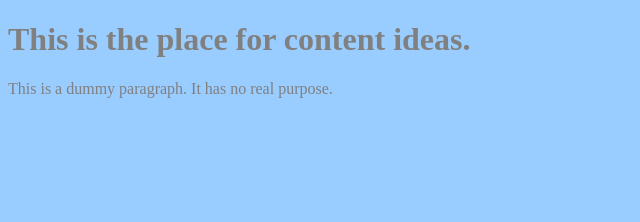
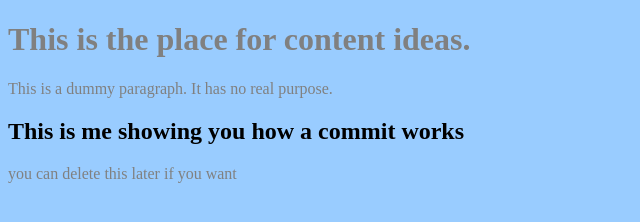
Before and after one commit to johnvasko/johnvasko.github.io, a plain HTML site: page unit_1/index.html in a window 1280 px wide. Shown: the whole page, without its empty margins (0-640 px from the left). Drawn offline with Linux system fonts and the light colour scheme.

Commit message:
Update index.html

```diff
--- a/unit_1/index.html
+++ b/unit_1/index.html
@@ -7,5 +7,7 @@
 <body>
 	<h1>This is the place for content ideas.</h1>
 	<p>This is a dummy paragraph. It has no real purpose.</p>
+	<h2>This is me showing you how a commit works</h2>
+	<p>you can delete this later if you want</p>
 </body>
 </html>
```
